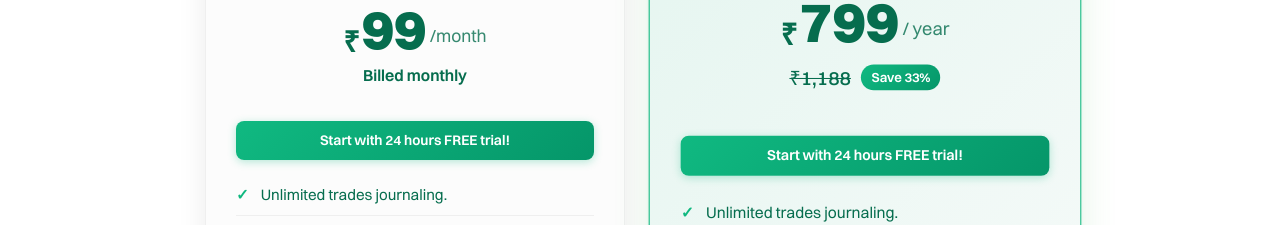
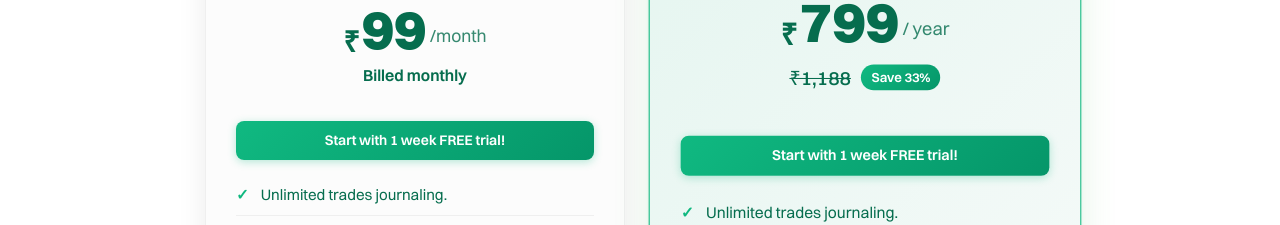
Before and after one commit to tradejournalai/tradejournal-frontend, a React (Vite) app: page / in a window 1280 px wide. Shown: the part 3840-4065 px from the top of the page. Built offline with nearby package versions, Linux system fonts and the light colour scheme; no server answers.

Commit message:
pricing card updated

```diff
--- a/src/components/pricingCard/PricingCard.tsx
+++ b/src/components/pricingCard/PricingCard.tsx
@@ -119,7 +119,7 @@ const PricingCard = () => {
             </div>
 
             <div className={Styles.trialNotice}>
-              Start with 24 hours FREE trial!
+              Start with 1 week FREE trial!
             </div>
 
             <ul className={Styles.features}>
@@ -214,7 +214,7 @@ const PricingCard = () => {
             </div>
 
             <div className={Styles.trialNotice}>
-              Start with 24 hours FREE trial!
+              Start with 1 week FREE trial!
             </div>
 
             <ul className={Styles.features}>
--- a/src/pages/Register/Register.tsx
+++ b/src/pages/Register/Register.tsx
@@ -5,7 +5,7 @@ import { FaUser, FaEnvelope, FaLock, FaEye, FaEyeSlash } from 'react-icons/fa';
 import Styles from './Register.module.css';
 import { useAuth } from '../../hooks/useAuth';
 import { useCustomToast } from '../../hooks/useCustomToast';
-import { useGoogleAuth } from '../../hooks/useGoogleAuth'; // Add this import
+import { useGoogleAuth } from '../../hooks/useGoogleAuth';
 
 interface FormData {
   username: string;
@@ -17,7 +17,7 @@ const Register = () => {
   const navigate = useNavigate();
   const { register, loading } = useAuth();
   const { showSuccessToast, showErrorToast } = useCustomToast();
-  const { initiateGoogleSignup } = useGoogleAuth(); // Add this hook
+  const { initiateGoogleSignup } = useGoogleAuth();
   const [showPassword, setShowPassword] = useState(false);
   const [formData, setFormData] = useState<FormData>({
     username: '',
```
